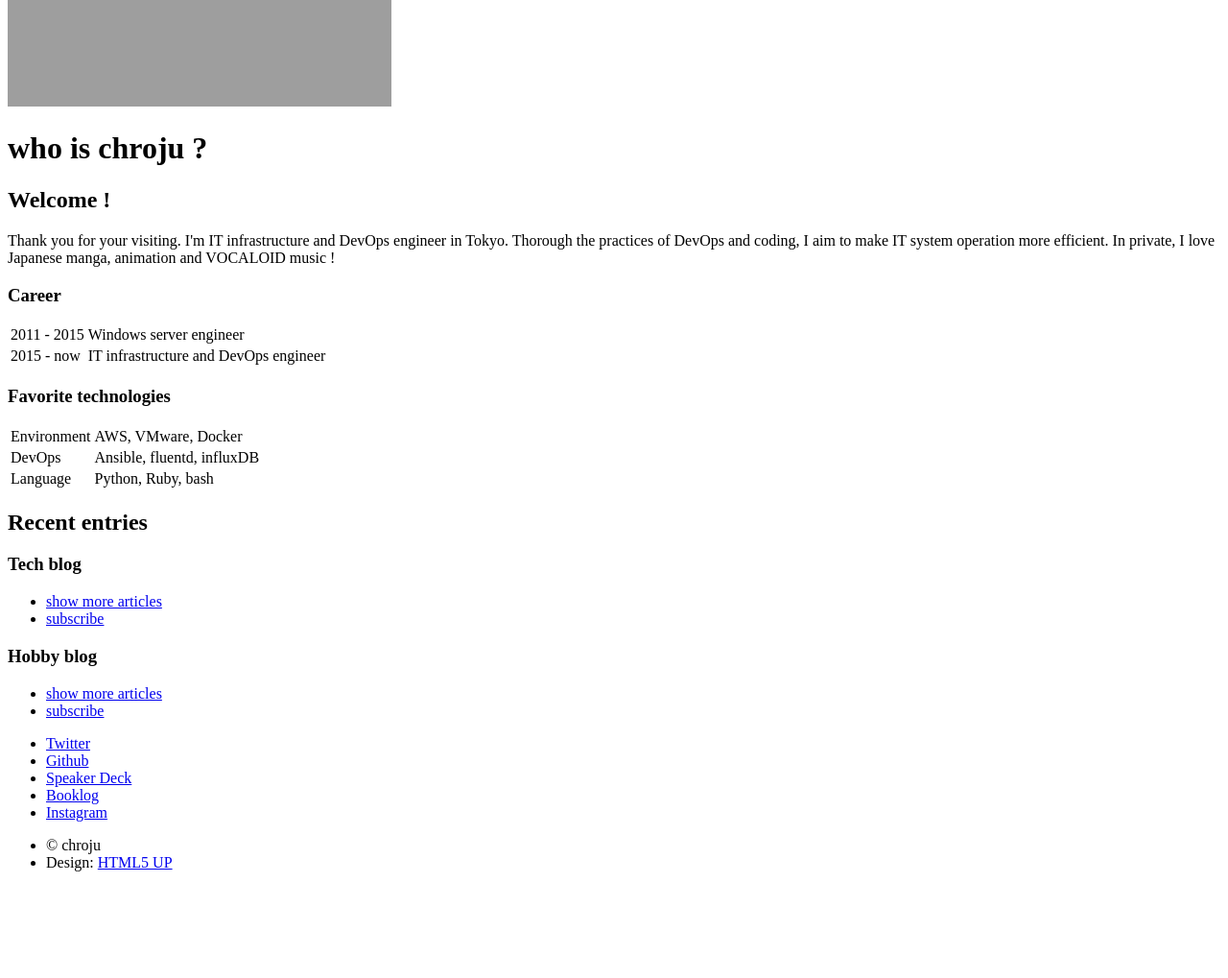
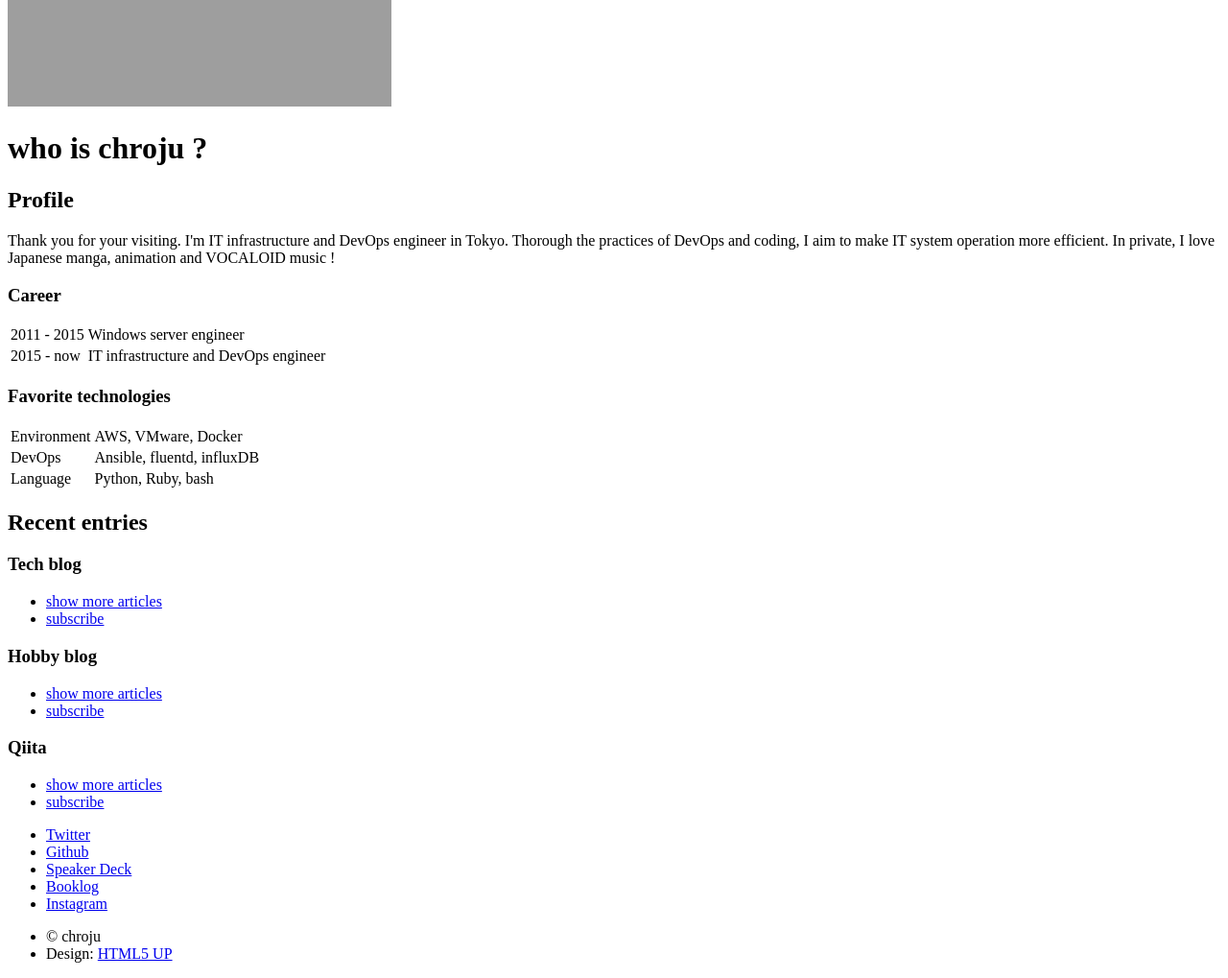
Before and after one commit to chroju/apex_profile_page, a Python web app: template functions/hello/templates/index.html.j2 in a window 1280 px wide. Shown: the part 197-1216 px from the top of the page at 96% size. Before the commit the page ends 1105 px from the top, so only its background shows below. Run offline with Jinja, Linux system fonts and the light colour scheme; the template is opened without the code that fills it, so the values that code supplies are empty; some libraries are stand-ins or nearby versions; grey boxes are pictures that could not be loaded.

Commit message:
👍 :+1: Update
QiitaのRecent Entriesを含めるよう更新。

```diff
--- a/functions/hello/main.py
+++ b/functions/hello/main.py
@@ -9,6 +9,7 @@ COUNTER_HASH_SIZE = 10
 
 TECH_BLOG_URL = 'https://chroju.github.io/atom.xml'
 HOBBY_BLOG_URL = 'http://chroju.hatenablog.jp/feed'
+QIITA_URL = 'http://qiita.com/chroju'
 
 BUCKET = 'chroju-profile'
 s3 = boto3.client('s3')
@@ -33,6 +34,7 @@ def pick_up_entries(url):
 
 techblog = pick_up_entries(TECH_BLOG_URL)
 hobbyblog = pick_up_entries(HOBBY_BLOG_URL)
+qiita = pick_up_entries(QIITA_URL)
 
 def handle(event, context):
     logger.info(event)
--- a/functions/hello/templates/index.html.j2
+++ b/functions/hello/templates/index.html.j2
@@ -29,7 +29,7 @@
         <!-- One -->
           <section id="one">
             <header class="major">
-              <h2>Welcome !</h2>
+              <h2>Profile</h2>
             </header>
             <p>Thank you for your visiting. I'm IT infrastructure and DevOps engineer in Tokyo. Thorough the practices of DevOps and coding, I aim to make IT system operation more efficient. In private, I love Japanese manga, animation and VOCALOID music !</p>
             <h3>Career</h3>
@@ -91,6 +91,16 @@
               <li><a href="http://chroju.hatenablog.jp/" class="button special">show more articles</a></li>
               <li><a href="http://chroju.hatenablog.jp/feed" class="button icon fa-rss">subscribe</a></li>
             </ul>
+            <h3>Qiita</h3>
+            <ul>
+              {% for entry in qiita %}
+              <li><a href="{{ entry.url }}">{{ entry.title }}</a></li>
+              {% endfor %}
+            </ul>
+            <ul class="actions">
+              <li><a href="http://qiita.com/chroju/" class="button special">show more articles</a></li>
+              <li><a href="http://qiita.com/chroju/feed" class="button icon fa-rss">subscribe</a></li>
+            </ul>
           </section>
 
 
```
